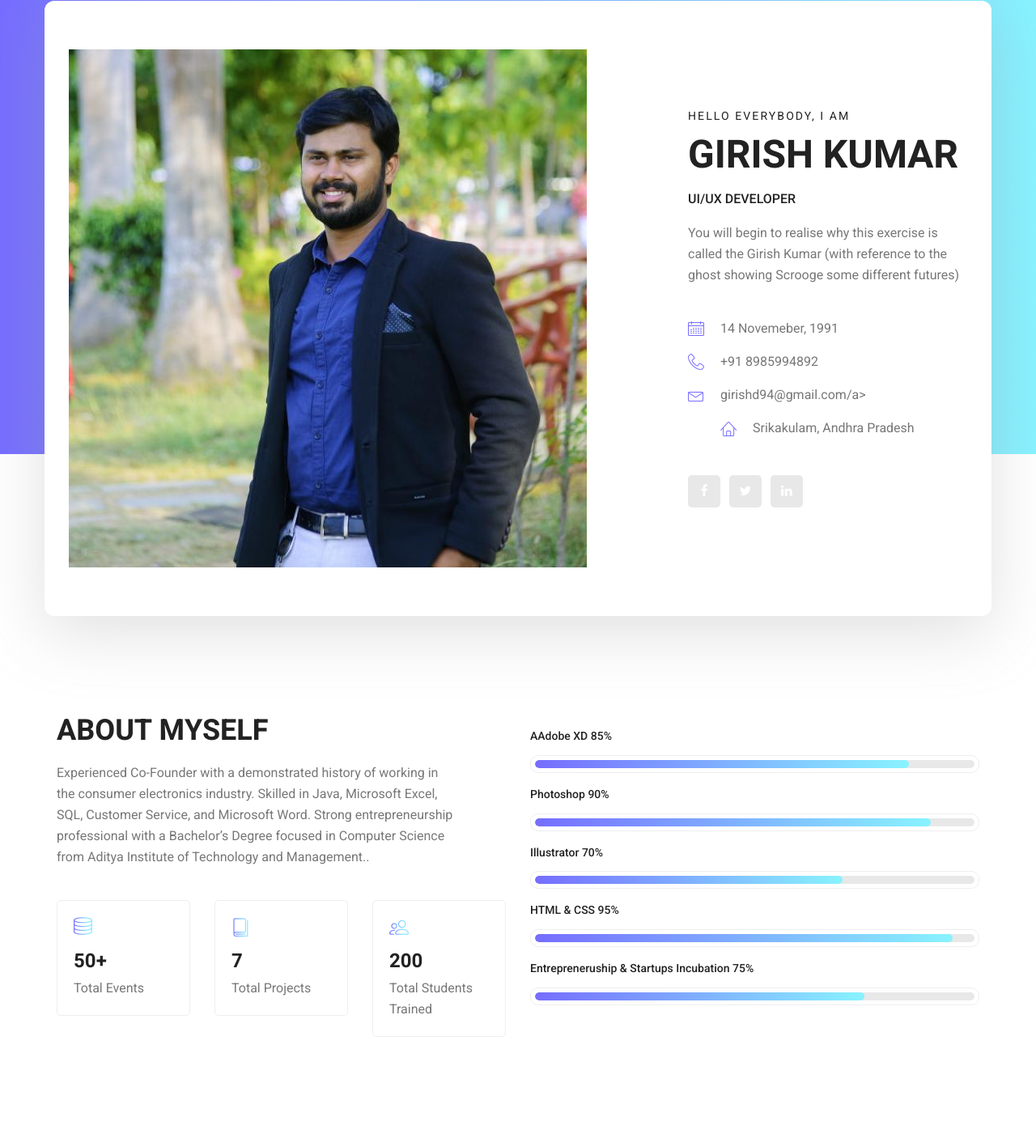
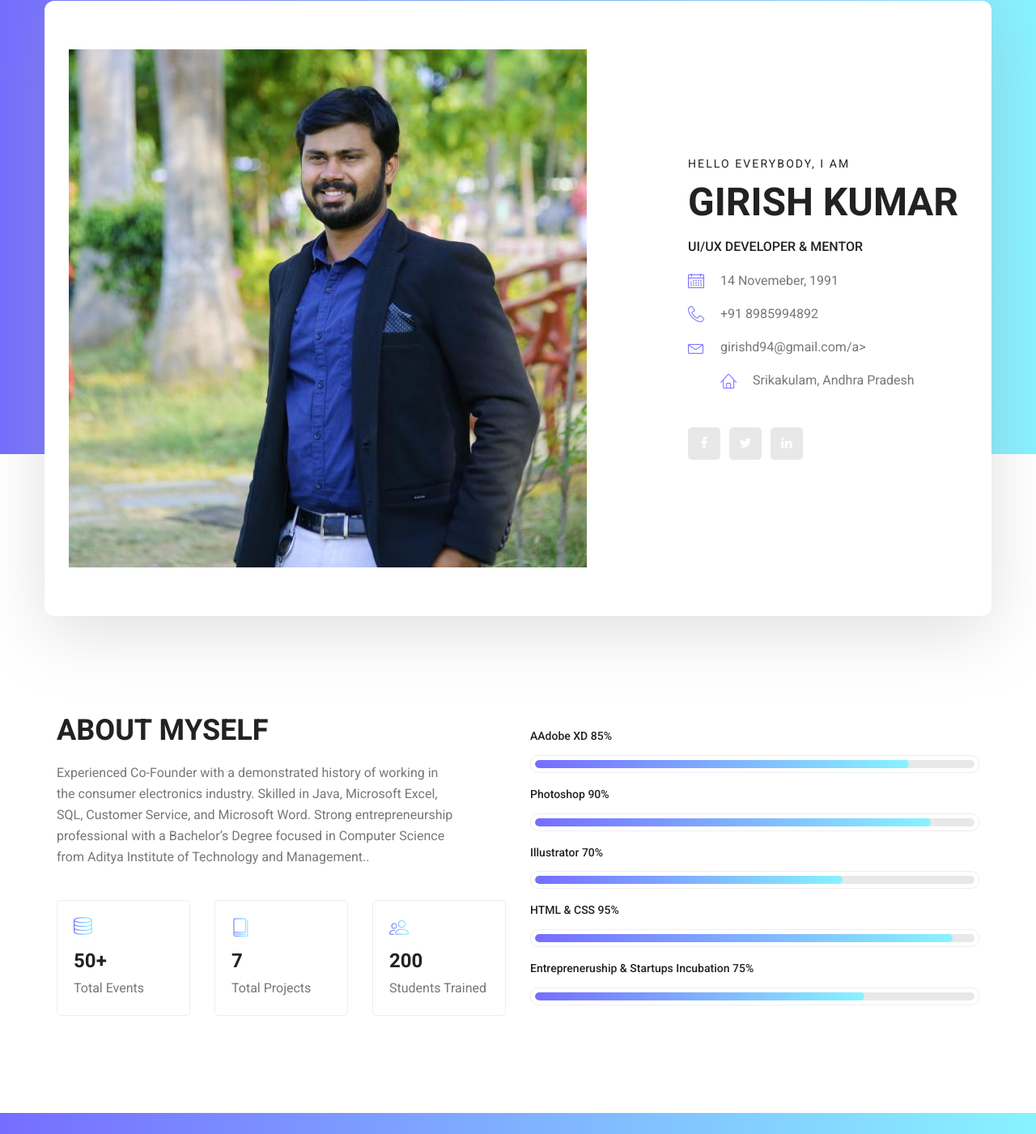
Before and after one commit to girishfalcon/girishfalcon.github.io, a plain HTML site: page index.html in a window 1280 px wide. Shown: the part 199-1600 px from the top of the page at 81% size. Drawn offline with Linux system fonts and the light colour scheme.

Commit message:
Update index.html

```diff
--- a/index.html
+++ b/index.html
@@ -76,13 +76,12 @@
 								<div class="personal_text">
 									<h6>Hello Everybody, i am</h6>
 									<h3>Girish Kumar</h3>
-									<h4>UI/UX Developer</h4>
-									<p>You will begin to realise why this exercise is called the Girish Kumar (with reference to the ghost showing Scrooge some different futures)</p>
+									<h4>UI/UX Developer & Mentor</h4>
 									<ul class="list basic_info">
 										<li><a href="#"><i class="lnr lnr-calendar-full"></i> 14 Novemeber, 1991</a></li>
 										<li><a href="#"><i class="lnr lnr-phone-handset"></i> +91 8985994892</a></li>
 										<li><a href="#"><i class="lnr lnr-envelope"></i> girishd94@gmail.com/a></li>
-										<li><a href="#"><i class="lnr lnr-home"></i> Srikakulam, Andhra Pradesh</a></li>
+										<li><a href="#"><i class="lnr lnr-home"></i>Srikakulam, Andhra Pradesh</a></li>
 									</ul>
 									<ul class="list personal_social">
 										<li><a href="https://www.facebook.com/girishkumar.d"><i class="fa fa-facebook"></i></a></li>
@@ -125,7 +124,7 @@
         							<div class="wel_item">
         								<i class="lnr lnr-users"></i>
         								<h4>200</h4>
-        								<p>Total Students Trained</p>
+        								<p>Students Trained</p>
         							</div>
         						</div>
         					</div>
```
